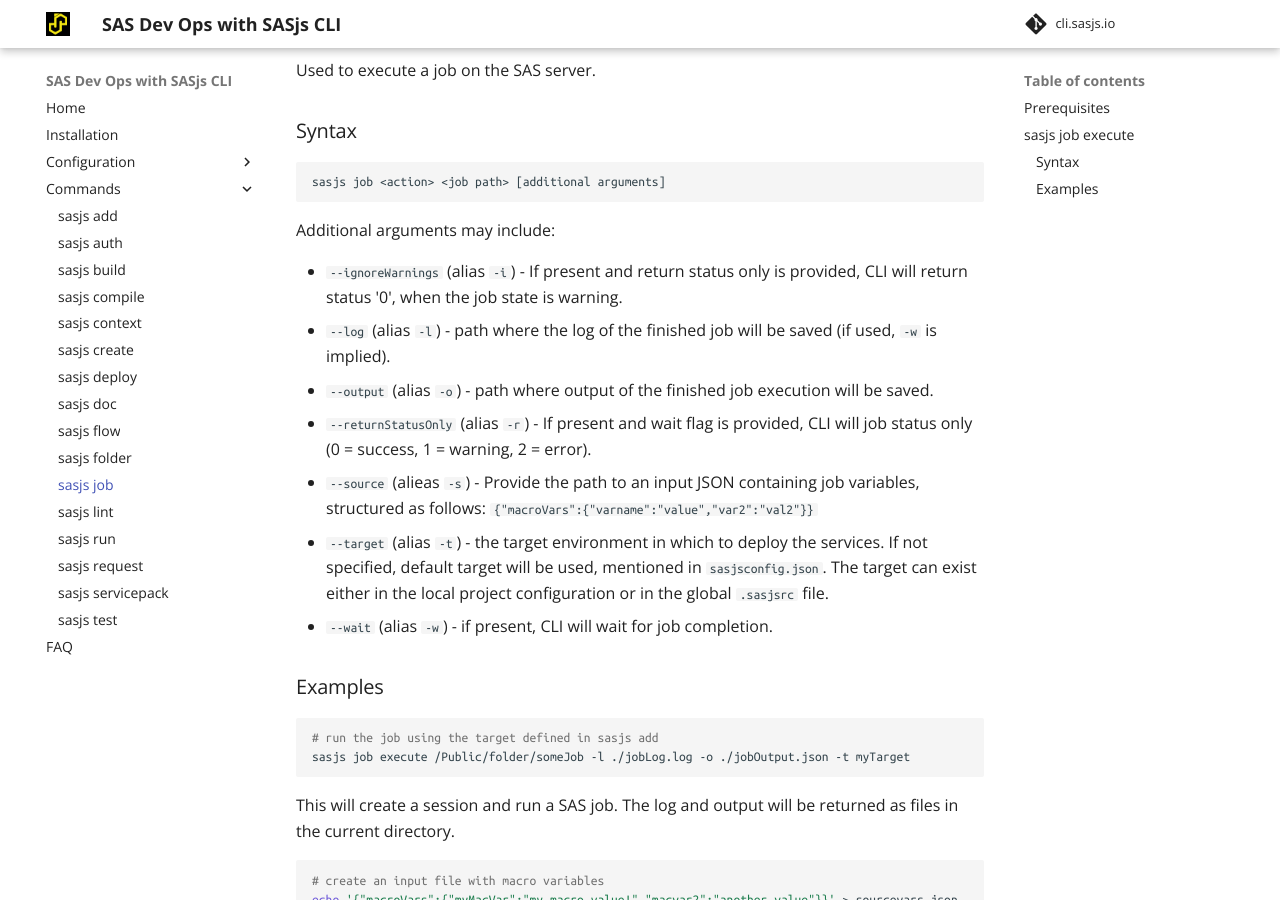
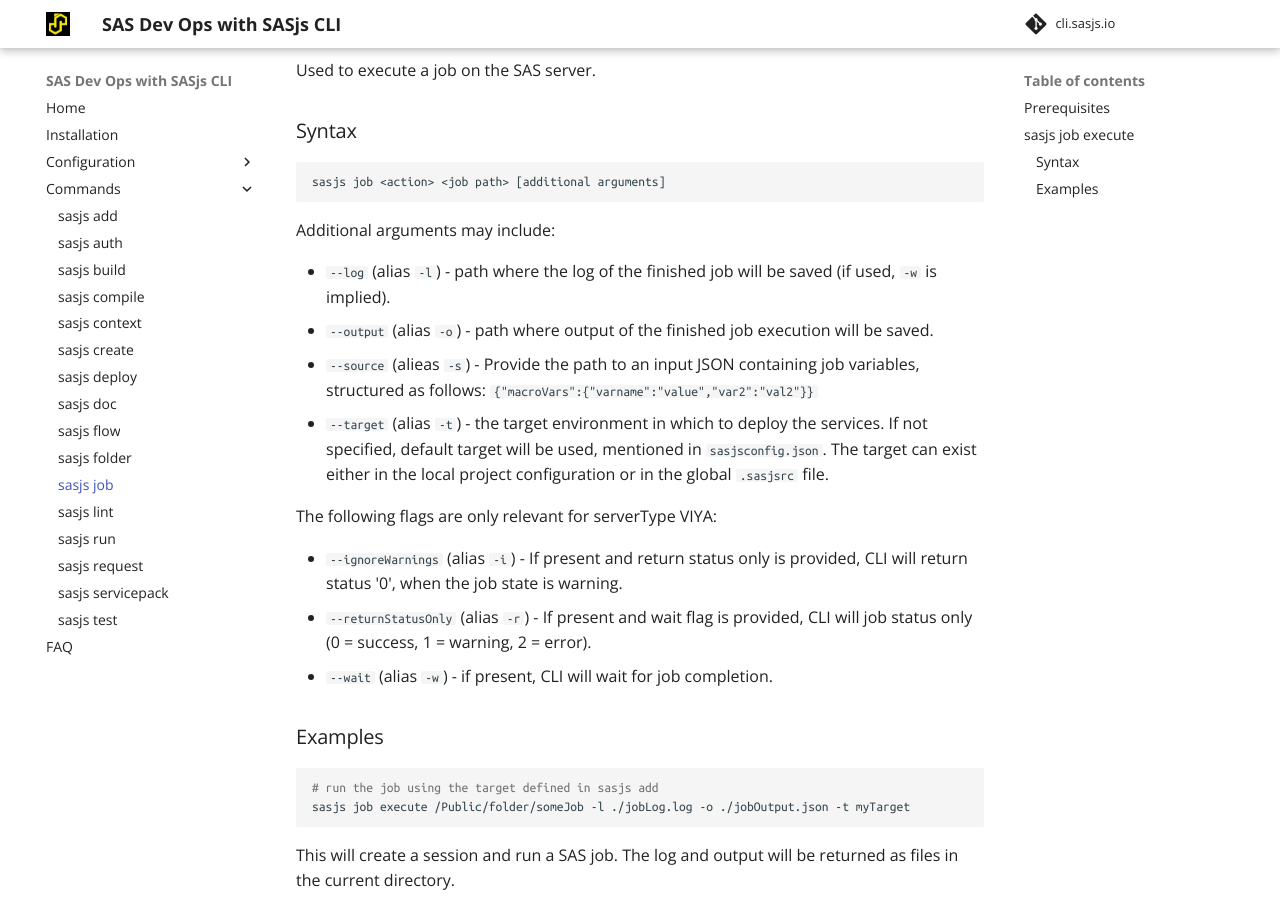
Before and after one commit to sasjs/cli.sasjs.io, an MkDocs documentation site: the page built from docs/job.md, in a window 1280 px wide and 900 px high, scrolled down 430 px. Built offline with MkDocs 1.6.1 and Material for MkDocs 9.7.7, drawn with Linux system fonts in a browser that asks for light colours.

Commit message:
Update job.md

```diff
--- a/docs/job.md
+++ b/docs/job.md
@@ -27,12 +27,15 @@
 
 Additional arguments may include:
 
-- `--ignoreWarnings` (alias `-i`) - If present and return status only is provided, CLI will return status '0', when the job state is warning.
 - `--log` (alias `-l`) - path where the log of the finished job will be saved (if used, `-w` is implied).
 - `--output` (alias `-o`) - path where output of the finished job execution will be saved.
-- `--returnStatusOnly` (alias `-r`) - If present and wait flag is provided, CLI will job status only (0 = success, 1 = warning, 2 = error).
 - `--source` (alieas `-s`) - Provide the path to an input JSON containing job variables, structured as follows:  `{"macroVars":{"varname":"value","var2":"val2"}}`
 - `--target` (alias `-t`) - the target environment in which to deploy the services. If not specified, default target will be used, mentioned in `sasjsconfig.json`. The target can exist either in the local project configuration or in the global `.sasjsrc` file.
+
+The following flags are only relevant for serverType VIYA:
+
+- `--ignoreWarnings` (alias `-i`) - If present and return status only is provided, CLI will return status '0', when the job state is warning.
+- `--returnStatusOnly` (alias `-r`) - If present and wait flag is provided, CLI will job status only (0 = success, 1 = warning, 2 = error).
 - `--wait` (alias `-w`) - if present, CLI will wait for job completion.
 
 ### Examples
```
